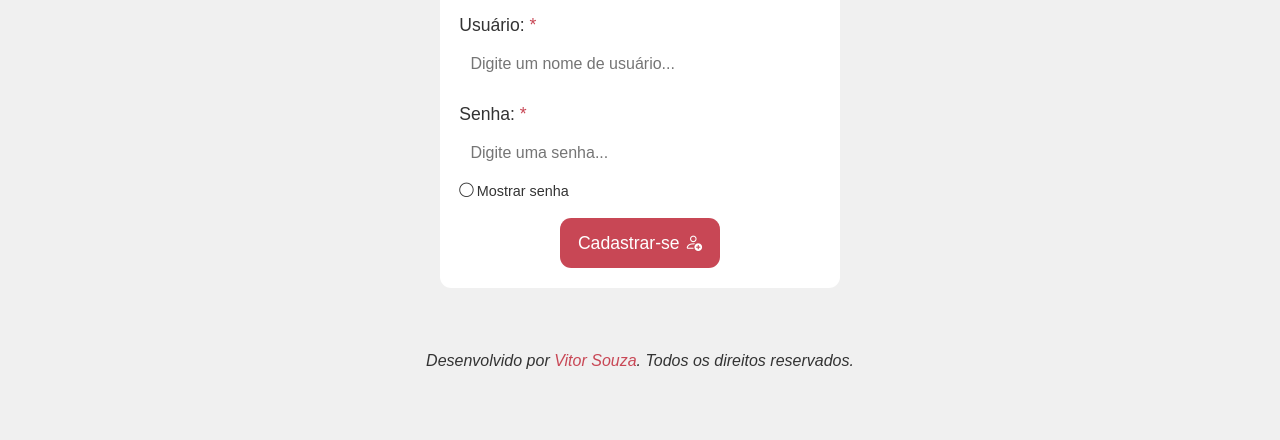
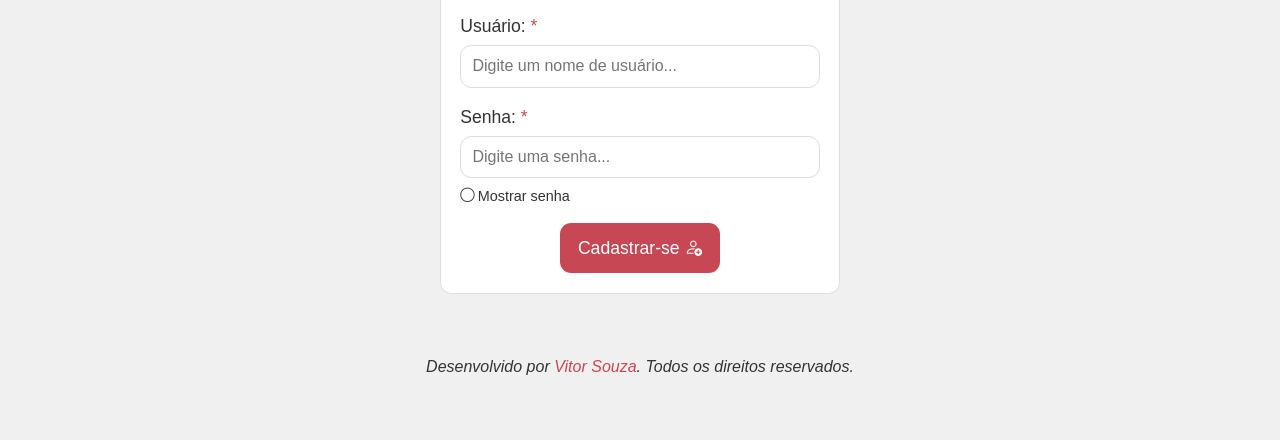
Before and after one commit to vitor-souza17/agenda-clientes, a plain HTML site: page front-end/cadastro.html in a window 1280 px wide. Shown: the part 537-977 px from the top of the page. Drawn offline with nearby package versions, Linux system fonts and the light colour scheme; a web font is replaced by a local one.

Commit message:
Adicionei novos arquivos do projeto.
Adicionei página de cadastro, bem como seus estilos com CSS e interações com JavaScript.

```diff
--- a/front-end/css/cadastro.css
+++ b/front-end/css/cadastro.css
@@ -6,7 +6,7 @@
 
 .secao-formulario,
 .input {
-	border-radius: 1px solid #ddd;
+	border: 1px solid #ddd;
 }
 
 .secao-formulario,
```
